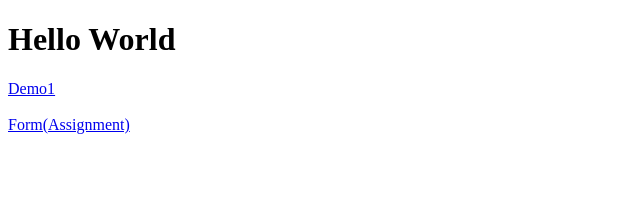
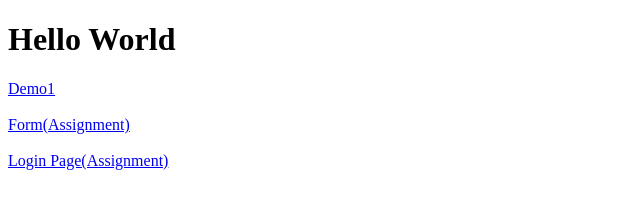
Before and after one commit to s-vamshi/MEAN-STACK-SONET-2020, a plain HTML site: page index.html in a window 1280 px wide. Shown: the whole page, without its empty margins (0-640 px from the left). Drawn offline with Linux system fonts and the light colour scheme.

Commit message:
Updated Index with Login Page Link

```diff
--- a/index.html
+++ b/index.html
@@ -11,5 +11,8 @@
     <br>
     <br>
     <a href="form.html">Form(Assignment)</a>
+    <br>
+    <br>
+    <a href="loginPage.html">Login Page(Assignment)</a>
 </body>
 </html>
```
